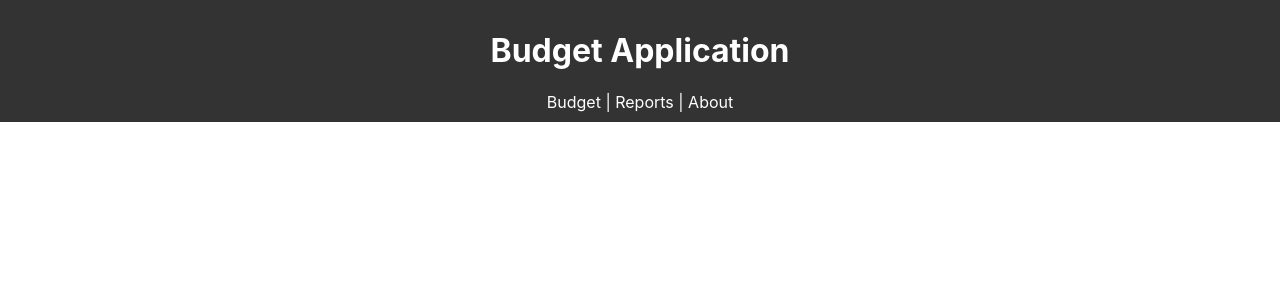
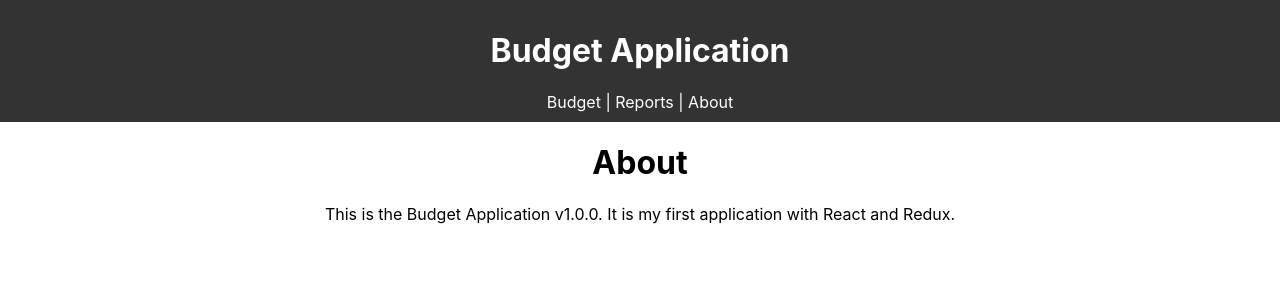
Before and after one commit to Xearta/budgeting-frontend, a React (Create React App) app: page /about in a window 1280 px wide. Shown: the top 300 px of the page. Built offline with nearby package versions, Linux system fonts and the light colour scheme; no server answers.

Commit message:
Updated file structure

```diff
--- a/src/App.js
+++ b/src/App.js
@@ -1,5 +1,4 @@
 import React from 'react';
-import Header from './components/layout/Header';
 import AccountsContainer from './containers/AccountsContainer';
 
 import './App.css';
@@ -8,7 +7,6 @@ class App extends React.Component {
   render() {
     return (
       <div className='App'>
-        <Header />
         <AccountsContainer />
       </div>
     );
--- a/src/components/Account.js
+++ b/src/components/accounts/Account.js
@@ -1,8 +1,8 @@
 import React, { Component } from 'react';
 import { Link } from 'react-router-dom';
 import { connect } from 'react-redux';
-import { editAccount } from '../actions/editAccount';
-import { deleteAccount } from '../actions/deleteAccount';
+import { editAccount } from '../../actions/editAccount';
+import { deleteAccount } from '../../actions/deleteAccount';
 
 class Account extends Component {
   state = {
--- a/src/components/AccountForm.js
+++ b/src/components/accounts/AccountForm.js
@@ -1,6 +1,6 @@
 import React from 'react';
 import { connect } from 'react-redux';
-import { addAccount } from '../actions/addAccount';
+import { addAccount } from '../../actions/addAccount';
 
 class AccountForm extends React.Component {
   state = {
--- a/src/components/AccountView.js
+++ b/src/components/accounts/AccountView.js
@@ -1,7 +1,7 @@
 import React from 'react';
-import TransactionsContainer from '../containers/TransactionsContainer';
+import TransactionsContainer from '../../containers/TransactionsContainer';
 import { connect } from 'react-redux';
-import { deleteAccount } from '../actions/deleteAccount';
+import { deleteAccount } from '../../actions/deleteAccount';
 
 const AccountView = props => {
   // let account = props.accounts[props.match.params.id - 1];
--- a/src/components/Accounts.js
+++ b/src/components/accounts/Accounts.js
@@ -1,6 +1,6 @@
 import React from 'react';
 import Account from './Account';
-import { addAccount } from '../actions/addAccount';
+import { addAccount } from '../../actions/addAccount';
 import { connect } from 'react-redux';
 
 const Accounts = props => {
--- a/src/components/TransactionForm.js
+++ b/src/components/transactions/TransactionForm.js
@@ -1,6 +1,6 @@
 import React, { Component } from 'react';
 import { connect } from 'react-redux';
-import { addTransaction } from '../actions/addTransaction';
+import { addTransaction } from '../../actions/addTransaction';
 
 class TransactionForm extends Component {
   state = {
--- a/src/components/Transactions.js
+++ b/src/components/transactions/Transactions.js
@@ -1,6 +1,6 @@
 import React from 'react';
 import { connect } from 'react-redux';
-import { deleteTransaction } from '../actions/deleteTransaction';
+import { deleteTransaction } from '../../actions/deleteTransaction';
 
 const Transactions = props => {
   const handleDelete = transaction => {
--- a/src/containers/TransactionsContainer.js
+++ b/src/containers/TransactionsContainer.js
@@ -1,6 +1,6 @@
 import React, { Component } from 'react';
-import TransactionForm from '../components/TransactionForm';
-import Transactions from '../components/Transactions';
+import TransactionForm from '../components/transactions/TransactionForm';
+import Transactions from '../components/transactions/Transactions';
 
 class TransactionsContainer extends Component {
   render() {
--- a/src/containers/accountsContainer.js
+++ b/src/containers/accountsContainer.js
@@ -2,9 +2,11 @@ import React, { Component } from 'react';
 import { connect } from 'react-redux';
 import { Route, Switch } from 'react-router-dom';
 import { fetchAccounts } from '../actions/fetchAccounts';
-import AccountForm from '../components/AccountForm';
-import Accounts from '../components/Accounts';
-import AccountView from '../components/AccountView';
+import Header from '../components/layout/Header';
+import About from './pages/About';
+import AccountForm from '../components/accounts/AccountForm';
+import Accounts from '../components/accounts/Accounts';
+import AccountView from '../components/accounts/AccountView';
 
 class accountsContainer extends Component {
   componentDidMount() {
@@ -14,6 +16,7 @@ class accountsContainer extends Component {
   render() {
     return (
       <div>
+        <Header />
         <Switch>
           <Route path='/accounts/new' component={AccountForm} />
           <Route
@@ -25,6 +28,7 @@ class accountsContainer extends Component {
             render={routerProps => <Accounts {...routerProps} accounts={this.props.accounts} />}
           />
           <Route path='/budget' render={routerProps => <Accounts {...routerProps} accounts={this.props.accounts} />} />
+          <Route path='/about' component={About} />
         </Switch>
       </div>
     );
--- /dev/null
+++ b/src/containers/pages/About.js
@@ -0,0 +1,12 @@
+import React from 'react';
+
+function About() {
+  return (
+    <div>
+      <h1>About</h1>
+      <p>This is the Budget Application v1.0.0. It is my first application with React and Redux.</p>
+    </div>
+  );
+}
+
+export default About;
```
